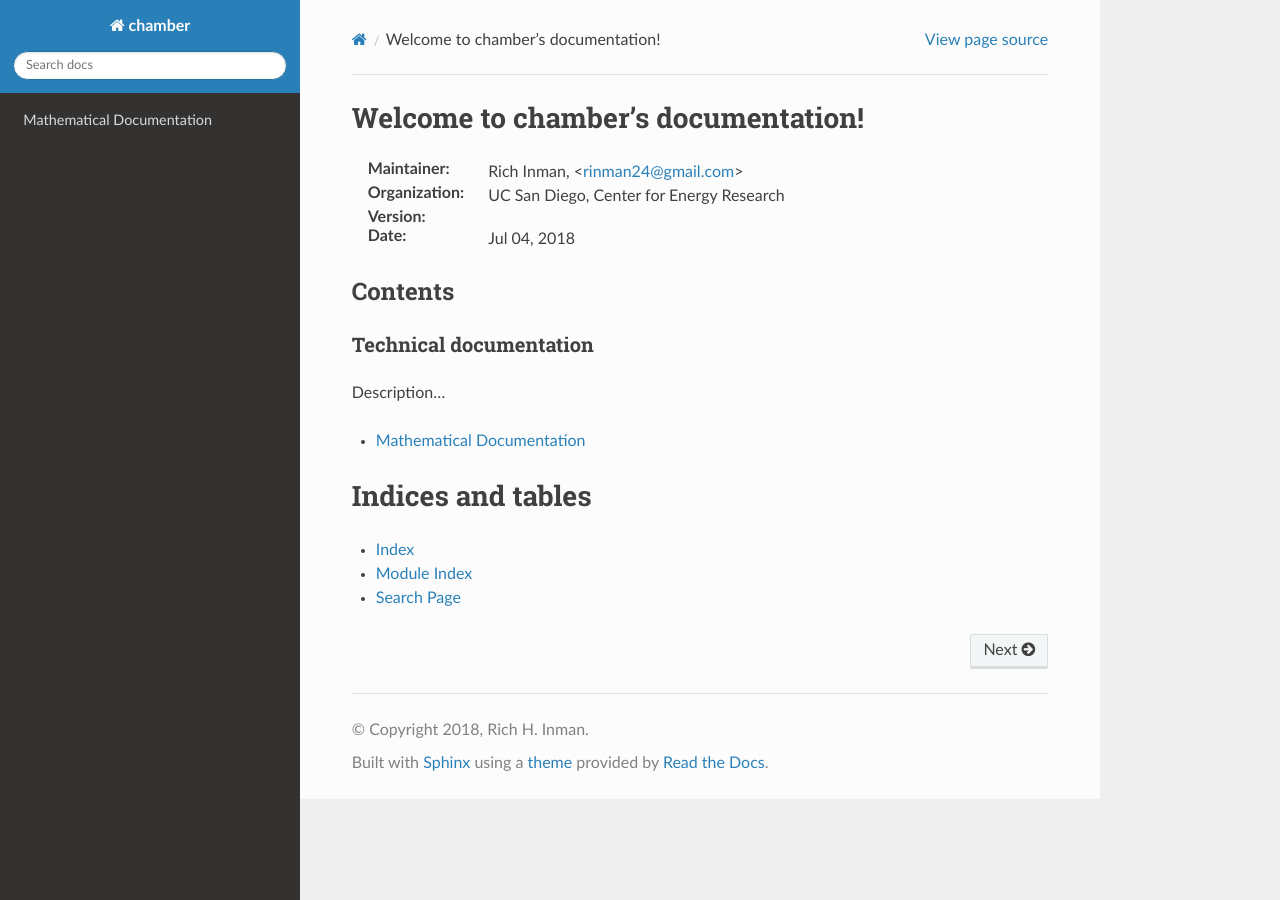
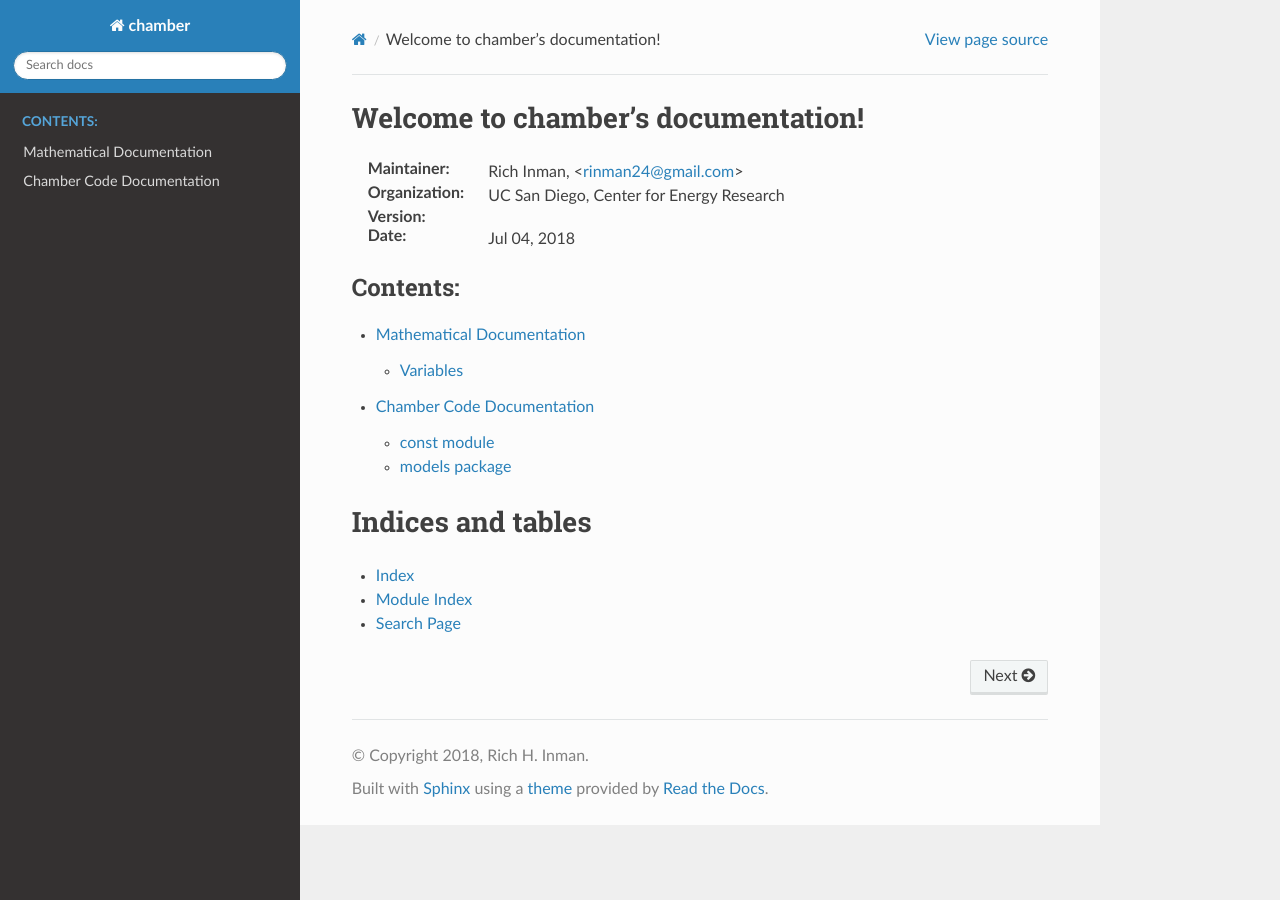
Before and after one commit to rinman24/coimbra_chamber, a Sphinx documentation site: the page built from docs/index.rst, in a window 1280 px wide. Built offline with Sphinx 7.4.7 and the Read the Docs theme 2.0.0, drawn with Linux system fonts in a browser that asks for light colours; pages that are not in the unit, such as notebooks, are missing from menus.

```diff
--- a/docs/conf.py
+++ b/docs/conf.py
@@ -12,9 +12,9 @@
 # add these directories to sys.path here. If the directory is relative to the
 # documentation root, use os.path.abspath to make it absolute, like shown here.
 #
-# import os
-# import sys
-# sys.path.insert(0, os.path.abspath('.'))
+import os
+import sys
+sys.path.insert(0, os.path.abspath('..'))
 
 
 # -- Project information -----------------------------------------------------
@@ -40,9 +40,10 @@ release = '0.1'
 # ones.
 extensions = [
     'sphinx.ext.autodoc',
-    'sphinx.ext.todo',
     'sphinx.ext.coverage',
     'sphinx.ext.mathjax',
+    'sphinx.ext.viewcode',
+    'sphinxcontrib.napoleon',
 ]
 
 # Add any paths that contain templates here, relative to this directory.
@@ -160,8 +161,3 @@ texinfo_documents = [
 
 
 # -- Extension configuration -------------------------------------------------
-
-# -- Options for todo extension ----------------------------------------------
-
-# If true, `todo` and `todoList` produce output, else they produce nothing.
-todo_include_todos = True
--- a/docs/index.rst
+++ b/docs/index.rst
@@ -11,19 +11,12 @@ Welcome to chamber's documentation!
 :Version: |version|
 :Date: |today|
 
-Contents
---------
-
-Technical documentation
-^^^^^^^^^^^^^^^^^^^^^^^
-
-Description...
-
 .. toctree::
-   :maxdepth: 1
+   :maxdepth: 2
+   :caption: Contents:
 
    mathdoc
-
+   modules
 
 
 Indices and tables
--- /dev/null
+++ b/docs/modules.rst
@@ -0,0 +1,8 @@
+Chamber Code Documentation
+==========================
+
+.. toctree::
+   :maxdepth: 4
+
+   source/const
+   source/models
--- /dev/null
+++ b/docs/source/const.rst
@@ -0,0 +1,4 @@
+const module
+============
+
+.. automodule:: chamber.const
```
Also changed, not shown: other parts of docs/index.rst (+1 -1 lines), docs/source/models.rst (added, +42 -0 lines), 4 other files.
